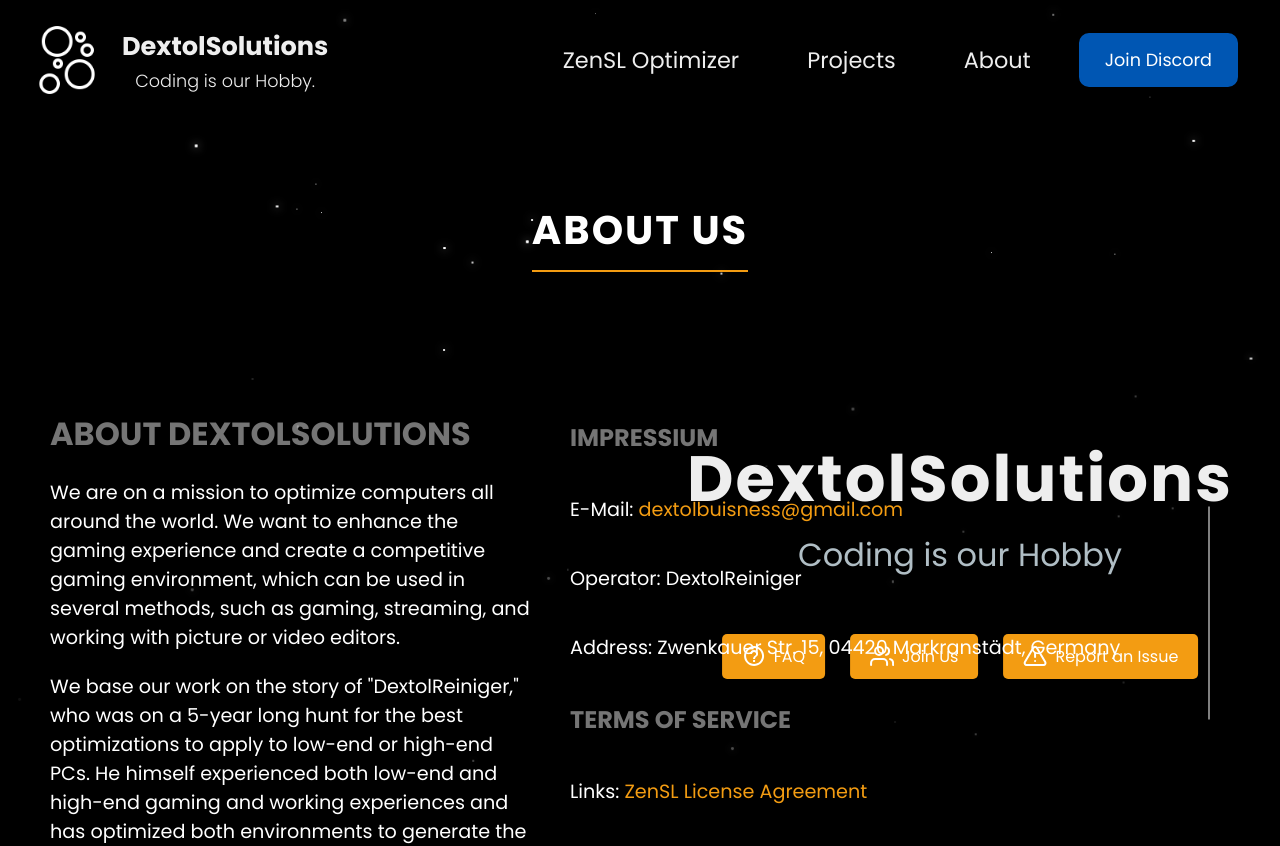
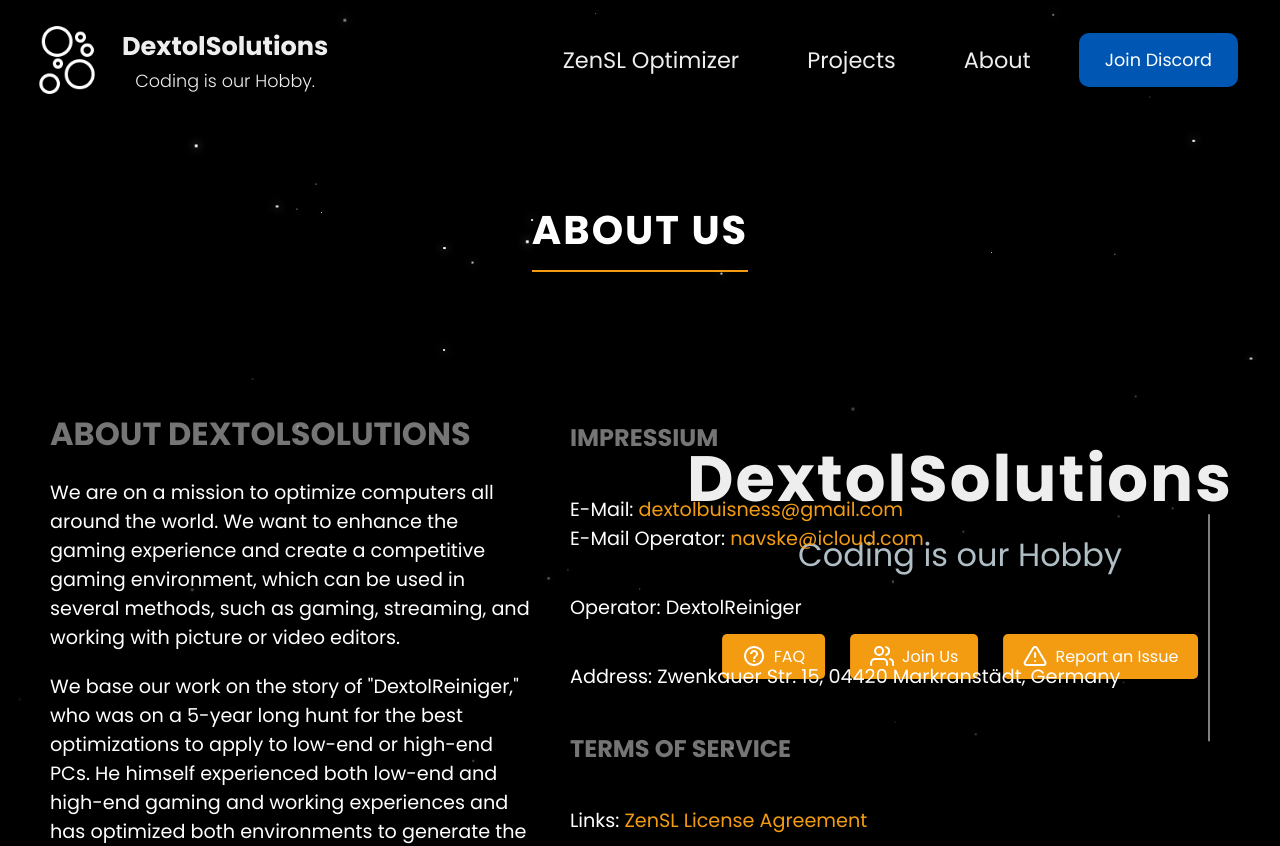
Before and after one commit to DextolSolutions/dextolsolutions-web, a React (Create React App) app: page /about in a window 1280 px wide. Shown: the top 846 px of the page. Built offline with nearby package versions, Linux system fonts and the light colour scheme.

Commit message:
Updated Contact Formular (/about page)

```diff
--- a/src/components/About.css
+++ b/src/components/About.css
@@ -138,3 +138,8 @@
 .about-text a:hover {
     text-decoration: underline; /* Underline on hover */
 }
+
+
+.align-left {
+    text-align: left;
+}
--- a/src/components/About.js
+++ b/src/components/About.js
@@ -46,8 +46,8 @@
           {/* Separator */}
           <div className="middle-separator"></div>
           <h2 className="about-subheading">IMPRESSIUM</h2>
-          <p className="about-text">
-            E-Mail: <a href="mailto:dextolbuisness@gmail.com">dextolbuisness@gmail.com</a>
+          <p className="about-text align-left">
+          E-Mail: <a href="mailto:dextolbuisness@gmail.com">dextolbuisness@gmail.com</a><br/>E-Mail Operator: <a href="mailto:navske@icloud.com">navske@icloud.com</a>
           </p>
           <p className="about-text">Operator: DextolReiniger</p>
           <p className="about-text">Address: Zwenkauer Str. 15, 04420 Markranstädt, Germany</p>
```
